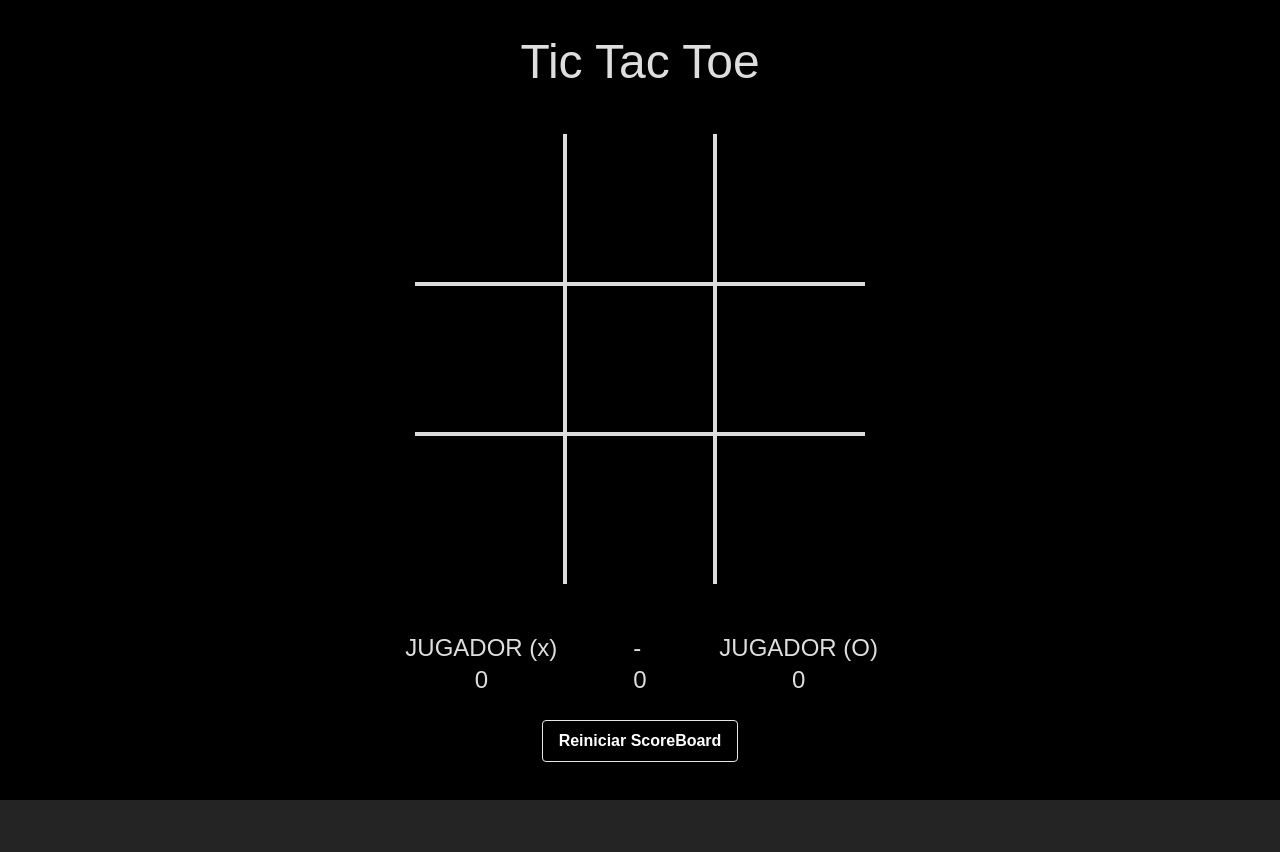
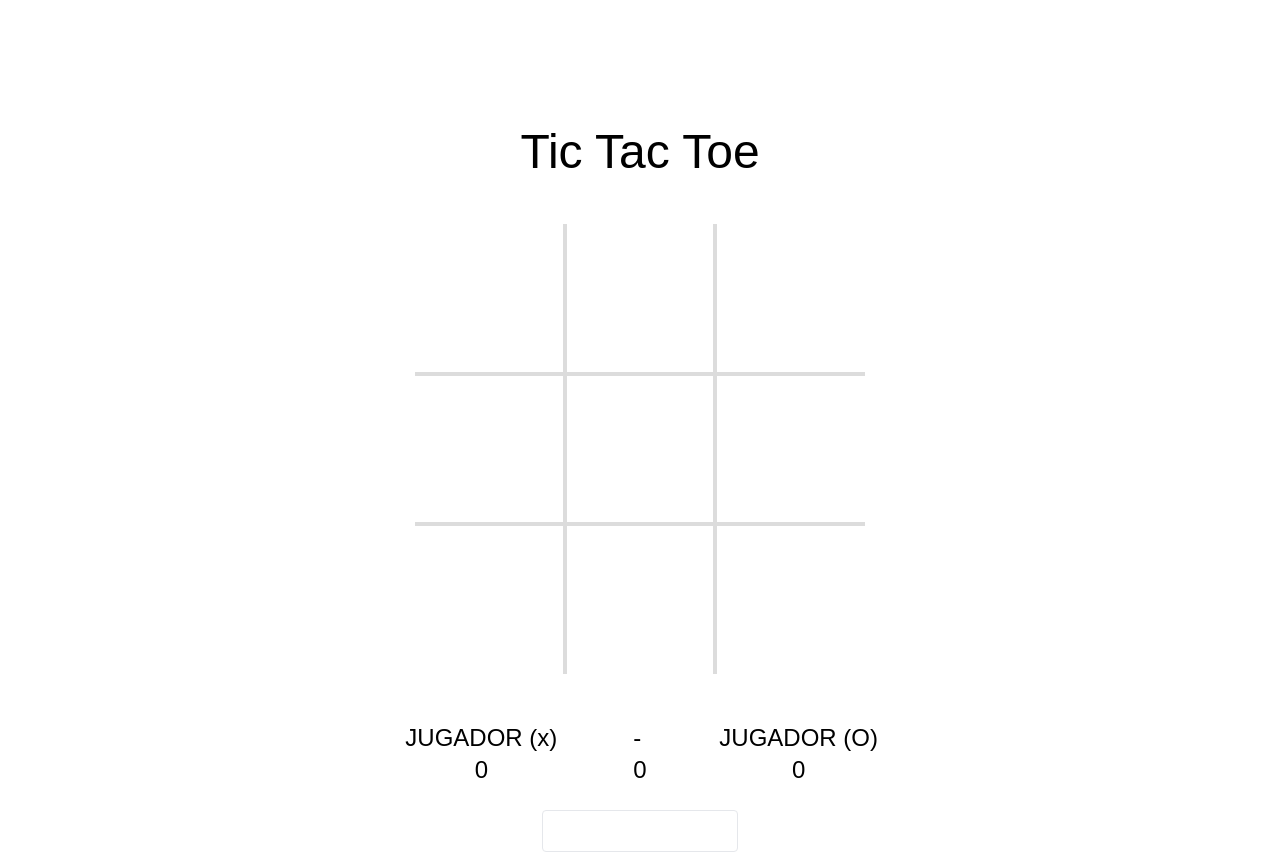
Before and after one commit to ldkjvvier/Tic-Tac-Toe, a React (Vite) app: page / in a window 1280 px wide. Before the commit the page ends 800 px from the top, so only its background shows below. Built offline with nearby package versions, Linux system fonts and the light colour scheme.

Commit message:
Refactor styles and layout in index.html, Board.jsx, ScoreBoard.jsx, and Square.jsx

```diff
--- a/index.html
+++ b/index.html
@@ -6,8 +6,8 @@
     <title>Tic Tac toe</title>
   </head>
   <body>
-    <div id="root" class="bg-black">
-    </div>
+    <main id="root">
+    </main>
     <script type="module" src="/src/main.jsx"></script>
   </body>
 </html>
--- a/src/App.jsx
+++ b/src/App.jsx
@@ -2,8 +2,8 @@ import { Board } from "./components/board";
 
 export const App = () => {
   return (
-		<div className="h-screen w-screen flex justify-center items-center">
+		<>
 			<Board />
-		</div>
+		</>
 	)
 };
--- a/src/components/Board.jsx
+++ b/src/components/Board.jsx
@@ -67,12 +67,11 @@ export const Board = () => {
 	}
 
 	return (
-		<>
-			<main>
-				<section className="mb-12 text-center text-3xl md:text-5xl">
+		<div className='grid grid-flow-row place-items-center  mt-16 md:mt-32'>
+			<section className=" mb-12 text-center text-3xl md:text-5xl">
 				<h1>Tic Tac Toe</h1>
 			</section>
-				<section className='flex justify-center'>
+			<section className="flex justify-center">
 				<div className="grid grid-cols-3 grid-rows-3">
 					{board.map((_, index) => (
 						<Square
@@ -117,7 +116,6 @@ export const Board = () => {
 					</button>
 				</>
 			</ScoreBoard>
-			</main>
-		</>
+		</div>
 	)
 }
--- a/src/components/ScoreBoard.jsx
+++ b/src/components/ScoreBoard.jsx
@@ -6,7 +6,7 @@ export const ScoreBoard = ({ children }) => {
 
 	return (
 		<>
-			<section className="grid grid-cols-3 justify-items-center md:text-2xl mt-12">
+			<section className="grid grid-cols-3 justify-items-center md:text-2xl mt-12 md:max-w-[65%] ">
 				<div className="text-center">
 					<p>JUGADOR (x)</p>
 					<span>{user.Xwinner}</span>
--- a/src/index.css
+++ b/src/index.css
@@ -8,15 +8,14 @@
   font-weight: 400;
 
   color-scheme: light dark;
-  color: rgba(255, 255, 255, 0.87);
-  background-color: #242424;
 
   font-synthesis: none;
   text-rendering: optimizeLegibility;
+  -webkit-font-smoothing: antialiased;
+  -moz-osx-font-smoothing: grayscale;
+  -webkit-text-size-adjust: 100%;
 }
-
-body {
+body{
   margin: 0;
-  display: flex;
-  place-items: center;
+  padding: 0;
 }
```
Lines whose indentation alone changed are shown as unchanged.
